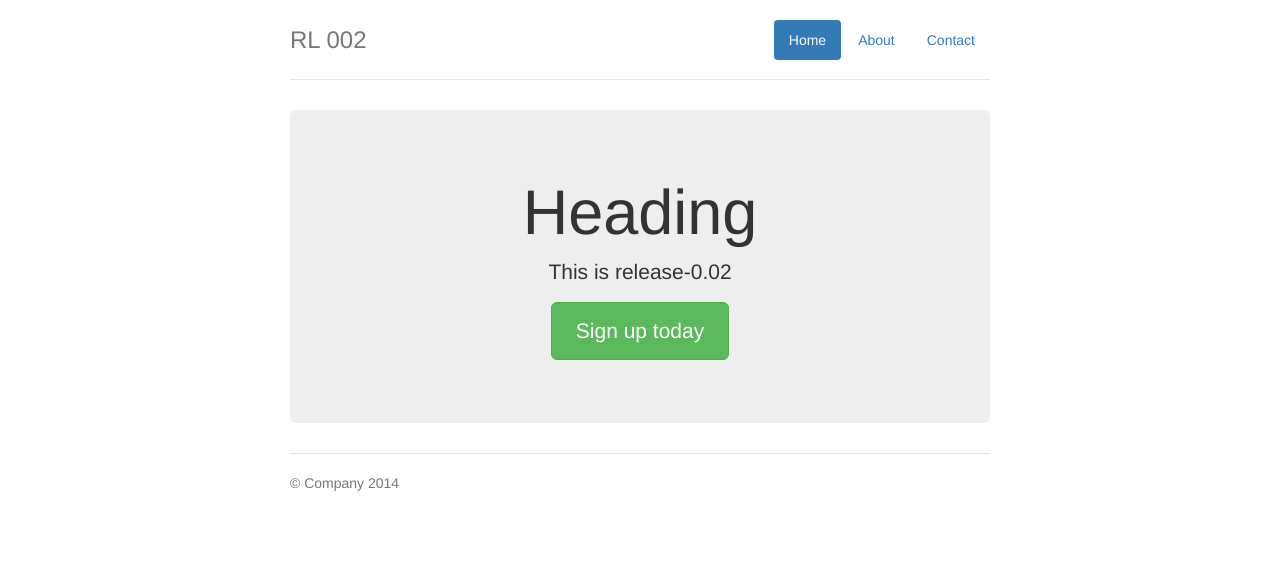
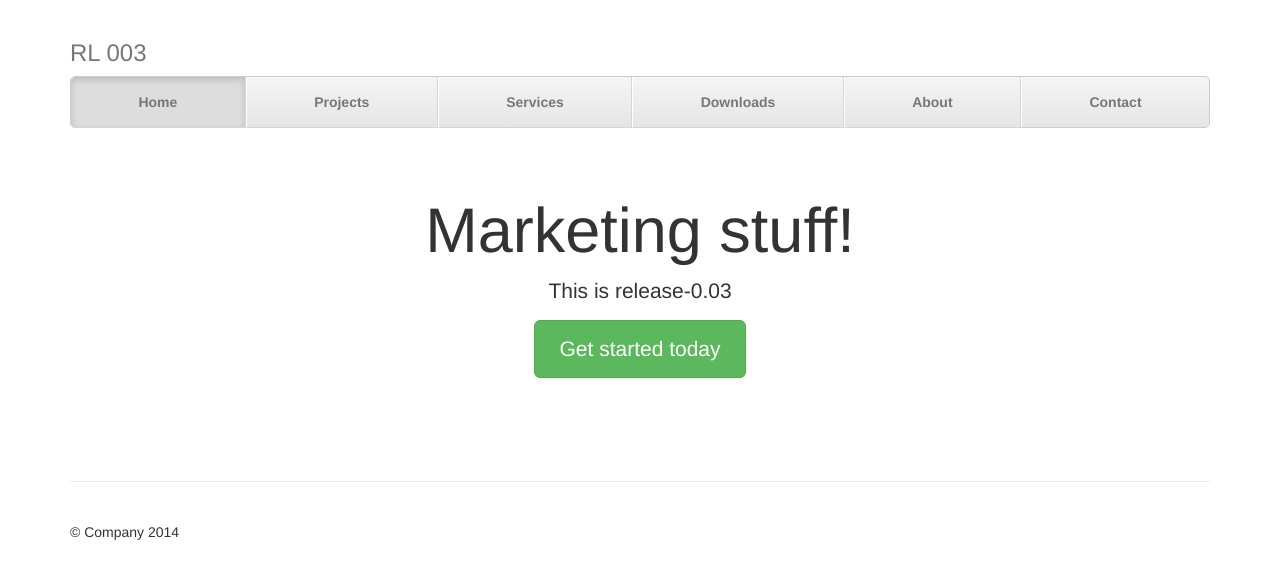
Before and after one commit to rahimre/SampleWebSite, a plain HTML site: page index.html in a window 1280 px wide. Drawn offline with Linux system fonts and the light colour scheme.

Commit message:
Third Version

```diff
--- a/index.html
+++ b/index.html
@@ -7,90 +7,100 @@
     <meta name="description" content="">
     <meta name="author" content="">
 
-    <title>RL 001</title>
+    <title>E47 - V2</title>
 
     <!-- Bootstrap core CSS -->
     <link href="bootstrap.min.css" rel="stylesheet">
 
     <!-- Custom styles for this template -->
     <style>
-    /* Space out content a bit */
     body {
       padding-top: 20px;
-      padding-bottom: 20px;
     }
 
-    /* Everything but the jumbotron gets side spacing for mobile first views */
-    .header,
-    .marketing,
     .footer {
-      padding-right: 15px;
-      padding-left: 15px;
-    }
-
-    /* Custom page header */
-    .header {
-      border-bottom: 1px solid #e5e5e5;
-    }
-    /* Make the masthead heading the same height as the navigation */
-    .header h3 {
-      padding-bottom: 19px;
-      margin-top: 0;
-      margin-bottom: 0;
-      line-height: 40px;
-    }
-
-    /* Custom page footer */
-    .footer {
-      padding-top: 19px;
-      color: #777;
-      border-top: 1px solid #e5e5e5;
-    }
-
-    /* Customize container */
-    @media (min-width: 768px) {
-      .container {
-        max-width: 730px;
-      }
-    }
-    .container-narrow > hr {
-      margin: 30px 0;
+      padding-top: 40px;
+      padding-bottom: 40px;
+      margin-top: 40px;
+      border-top: 1px solid #eee;
     }
 
     /* Main marketing message and sign up button */
     .jumbotron {
       text-align: center;
-      border-bottom: 1px solid #e5e5e5;
+      background-color: transparent;
     }
     .jumbotron .btn {
       padding: 14px 24px;
       font-size: 21px;
     }
 
-    /* Supporting marketing content */
-    .marketing {
-      margin: 40px 0;
+    /* Customize the nav-justified links to be fill the entire space of the .navbar */
+
+    .nav-justified {
+      background-color: #eee;
+      border: 1px solid #ccc;
+      border-radius: 5px;
     }
-    .marketing p + h4 {
-      margin-top: 28px;
+    .nav-justified > li > a {
+      padding-top: 15px;
+      padding-bottom: 15px;
+      margin-bottom: 0;
+      font-weight: bold;
+      color: #777;
+      text-align: center;
+      background-color: #e5e5e5; /* Old browsers */
+      background-image: -webkit-gradient(linear, left top, left bottom, from(#f5f5f5), to(#e5e5e5));
+      background-image: -webkit-linear-gradient(top, #f5f5f5 0%, #e5e5e5 100%);
+      background-image:      -o-linear-gradient(top, #f5f5f5 0%, #e5e5e5 100%);
+      background-image: -webkit-gradient(linear, left top, left bottom, from(top), color-stop(0%, #f5f5f5), to(#e5e5e5));
+      background-image:         linear-gradient(top, #f5f5f5 0%, #e5e5e5 100%);
+      filter: progid:DXImageTransform.Microsoft.gradient( startColorstr='#f5f5f5', endColorstr='#e5e5e5',GradientType=0 ); /* IE6-9 */
+      background-repeat: repeat-x; /* Repeat the gradient */
+      border-bottom: 1px solid #d5d5d5;
+    }
+    .nav-justified > .active > a,
+    .nav-justified > .active > a:hover,
+    .nav-justified > .active > a:focus {
+      background-color: #ddd;
+      background-image: none;
+      -webkit-box-shadow: inset 0 3px 7px rgba(0,0,0,.15);
+              box-shadow: inset 0 3px 7px rgba(0,0,0,.15);
+    }
+    .nav-justified > li:first-child > a {
+      border-radius: 5px 5px 0 0;
+    }
+    .nav-justified > li:last-child > a {
+      border-bottom: 0;
+      border-radius: 0 0 5px 5px;
+    }
+
+    @media (min-width: 768px) {
+      .nav-justified {
+        max-height: 52px;
+      }
+      .nav-justified > li > a {
+        border-right: 1px solid #d5d5d5;
+        border-left: 1px solid #fff;
+      }
+      .nav-justified > li:first-child > a {
+        border-left: 0;
+        border-radius: 5px 0 0 5px;
+      }
+      .nav-justified > li:last-child > a {
+        border-right: 0;
+        border-radius: 0 5px 5px 0;
+      }
     }
 
     /* Responsive: Portrait tablets and up */
     @media screen and (min-width: 768px) {
       /* Remove the padding we set earlier */
-      .header,
+      .masthead,
       .marketing,
       .footer {
         padding-right: 0;
         padding-left: 0;
-      }
-      /* Space out the masthead */
-      .header {
-        margin-bottom: 30px;
-      }
-      /* Remove the bottom border on the jumbotron for visual effect */
-      .jumbotron {
-        border-bottom: 0;
       }
     }
     </style>
@@ -105,23 +115,29 @@
   <body>
 
     <div class="container">
-      <div class="header">
+
+      <div class="masthead">
+        <h3 class="text-muted">RL 003</h3>
         <nav>
-          <ul class="nav nav-pills pull-right">
-            <li role="presentation" class="active"><a href="#">Home</a></li>
-            <li role="presentation"><a href="#">About</a></li>
-            <li role="presentation"><a href="#">Contact</a></li>
+          <ul class="nav nav-justified">
+            <li class="active"><a href="#">Home</a></li>
+            <li><a href="#">Projects</a></li>
+            <li><a href="#">Services</a></li>
+            <li><a href="#">Downloads</a></li>
+            <li><a href="#">About</a></li>
+            <li><a href="#">Contact</a></li>
           </ul>
         </nav>
-        <h3 class="text-muted">RL 002</h3>
       </div>
 
+      <!-- Jumbotron -->
       <div class="jumbotron">
-        <h1>Heading</h1>
-        <p class="lead">This is release-0.02</p>
-        <p><a class="btn btn-lg btn-success" href="#" role="button">Sign up today</a></p>
+        <h1>Marketing stuff!</h1>
+        <p class="lead">This is release-0.03</p>
+        <p><a class="btn btn-lg btn-success" href="#" role="button">Get started today</a></p>
       </div>
 
+      <!-- Site footer -->
       <footer class="footer">
         <p>&copy; Company 2014</p>
       </footer>
```
